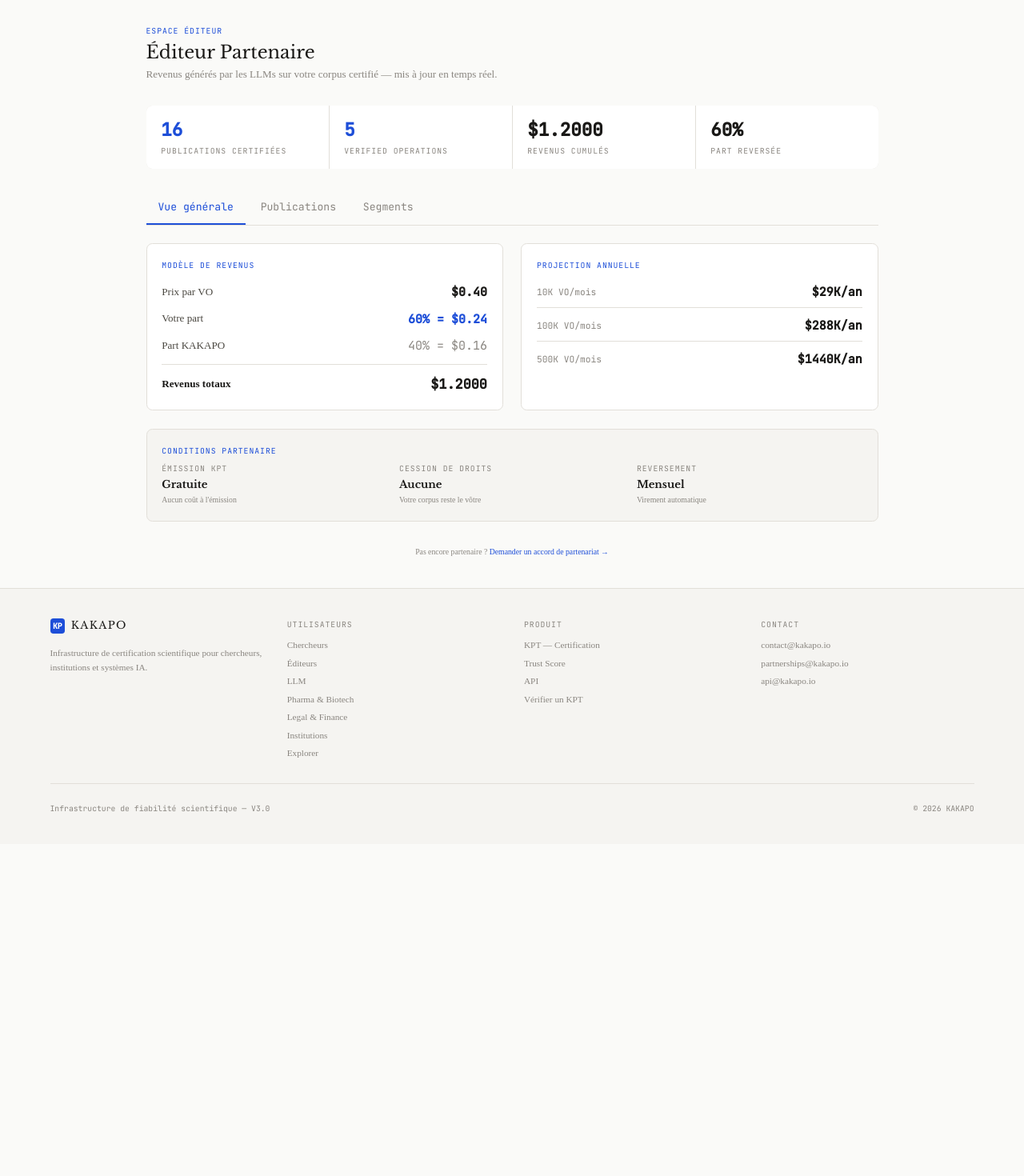
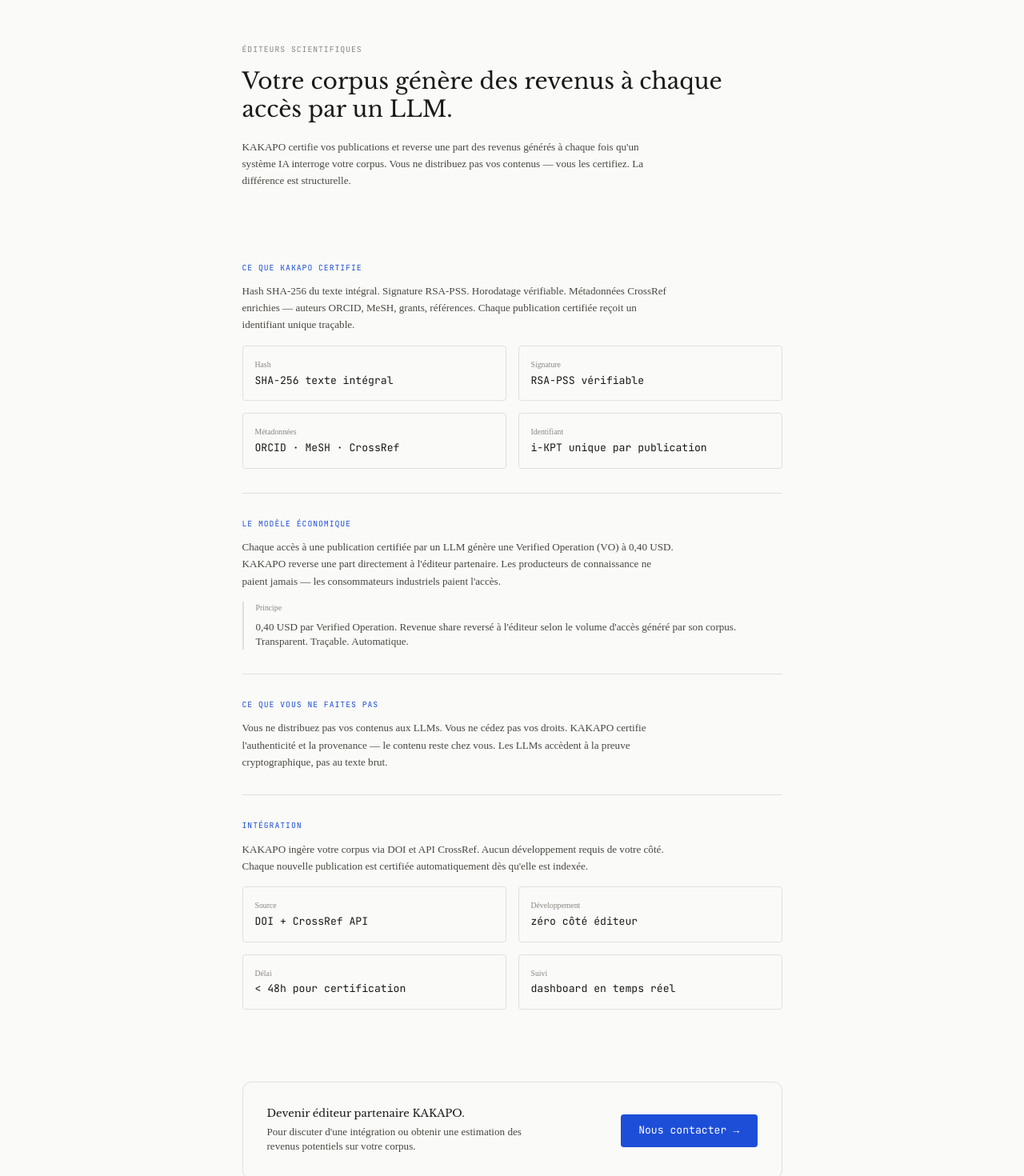
Before and after one commit to kkpo-adil/kakapo-front, a Next.js app: page /publisher in a window 1280 px wide. Shown: the part 60-1530 px from the top of the page at 80% size. Before the commit the page ends 1115 px from the top, so only its background shows below. Built offline with nearby package versions, Linux system fonts and the light colour scheme.

Commit message:
refactor: publisher page - sobre, sans faux chiffres, niveau Jean

```diff
--- a/src/app/publisher/page.tsx
+++ b/src/app/publisher/page.tsx
@@ -1,199 +1,131 @@
-"use client";
-
-import { useState } from "react";
 import Link from "next/link";
 
-interface PublicationBreakdown {
-  id: string;
-  title: string;
-  doi: string | null;
-  kpt_id: string | null;
-  trust_score: number | null;
-  vo_generated: number;
-  earnings_usd: number;
-  by_segment: {
-    llm: number;
-    pharma: number;
-    legal: number;
-    other: number;
-  };
-}
+export default function PublisherPage() {
+  return (
+    <div className="max-w-3xl mx-auto px-6 py-16">
 
-interface PublisherStats {
-  publisher: string;
-  revenue_share_pct: number;
-  total_publications: number;
-  total_vo: number;
-  total_earnings_usd: number;
-  breakdown: PublicationBreakdown[];
-}
-
-
-const MOCK_STATS: PublisherStats = {
-  publisher: "Éditeur Partenaire",
-  revenue_share_pct: 60,
-  total_publications: 16,
-  total_vo: 5,
-  total_earnings_usd: 1.20,
-  breakdown: [],
-};
-
-export default function PublisherDashboard() {
-  const [stats] = useState<PublisherStats>(MOCK_STATS);
-  const [activeTab, setActiveTab] = useState<"overview" | "publications" | "segments">("overview");
-
-  return (
-    <div className="max-w-5xl mx-auto px-6 py-10">
-      <div className="mb-8">
-        <p className="text-2xs font-mono text-accent uppercase tracking-widest mb-1">Espace éditeur</p>
-        <h1 className="text-2xl font-display text-text-primary mb-1">{stats.publisher}</h1>
-        <p className="text-sm text-text-muted">Revenus générés par les LLMs sur votre corpus certifié — mis à jour en temps réel.</p>
+      <div className="mb-16">
+        <p className="text-2xs font-mono text-text-muted uppercase tracking-widest mb-4">
+          Éditeurs scientifiques
+        </p>
+        <h1 className="text-3xl font-display text-text-primary leading-tight mb-5 max-w-2xl">
+          Votre corpus génère des revenus à chaque accès par un LLM.
+        </h1>
+        <p className="text-sm text-text-secondary leading-relaxed max-w-xl">
+          KAKAPO certifie vos publications et reverse une part des revenus
+          générés à chaque fois qu'un système IA interroge votre corpus.
+          Vous ne distribuez pas vos contenus — vous les certifiez.
+          La différence est structurelle.
+        </p>
       </div>
 
-      <div className="grid grid-cols-2 md:grid-cols-4 gap-px bg-border rounded-lg overflow-hidden mb-8">
+      <div className="divide-y divide-border mb-16">
+
+        <div className="py-8">
+          <p className="text-2xs font-mono text-accent uppercase tracking-widest mb-3">
+            Ce que KAKAPO certifie
+          </p>
+          <p className="text-sm text-text-secondary leading-relaxed max-w-xl mb-4">
+            Hash SHA-256 du texte intégral. Signature RSA-PSS. Horodatage vérifiable.
+            Métadonnées CrossRef enrichies — auteurs ORCID, MeSH, grants, références.
+            Chaque publication certifiée reçoit un identifiant unique traçable.
+          </p>
+          <div className="grid grid-cols-2 gap-4">
             {[
-          { label: "Publications certifiées", value: stats.total_publications.toString(), color: "text-accent" },
-          { label: "Verified Operations", value: stats.total_vo.toString(), color: "text-accent" },
-          { label: "Revenus cumulés", value: `$${stats.total_earnings_usd.toFixed(4)}`, color: "text-text-primary" },
-          { label: "Part reversée", value: `${stats.revenue_share_pct}%`, color: "text-text-primary" },
-        ].map(({ label, value, color }) => (
-          <div key={label} className="bg-surface-2 px-5 py-4">
-            <p className={`text-2xl font-mono font-bold tabular-nums ${color}`}>{value}</p>
-            <p className="text-2xs font-mono text-text-muted uppercase tracking-widest mt-1">{label}</p>
-          </div>
-        ))}
-      </div>
-
-      <div className="flex gap-1 border-b border-border mb-6">
-        {[
-          { key: "overview", label: "Vue générale" },
-          { key: "publications", label: "Publications" },
-          { key: "segments", label: "Segments" },
-        ].map(tab => (
-          <button key={tab.key} onClick={() => setActiveTab(tab.key as typeof activeTab)}
-            className={`text-sm font-mono px-4 py-2.5 border-b-2 transition-colors cursor-pointer bg-transparent ${
-              activeTab === tab.key ? "border-accent text-accent" : "border-transparent text-text-muted hover:text-text-primary"
-            }`}>
-            {tab.label}
-          </button>
-        ))}
-      </div>
-
-      {activeTab === "overview" && (
-        <div className="space-y-6">
-          <div className="grid grid-cols-1 md:grid-cols-2 gap-6">
-            <div className="border border-border rounded-lg p-5 bg-surface-2">
-              <p className="text-2xs font-mono text-accent uppercase tracking-widest mb-4">Modèle de revenus</p>
-              <div className="space-y-3">
-                <div className="flex justify-between items-center">
-                  <span className="text-sm text-text-secondary">Prix par VO</span>
-                  <span className="font-mono font-bold text-text-primary">$0.40</span>
-                </div>
-                <div className="flex justify-between items-center">
-                  <span className="text-sm text-text-secondary">Votre part</span>
-                  <span className="font-mono font-bold text-accent">60% = $0.24</span>
-                </div>
-                <div className="flex justify-between items-center">
-                  <span className="text-sm text-text-secondary">Part KAKAPO</span>
-                  <span className="font-mono text-text-muted">40% = $0.16</span>
-                </div>
-                <div className="border-t border-border pt-3 flex justify-between items-center">
-                  <span className="text-sm font-semibold text-text-primary">Revenus totaux</span>
-                  <span className="font-mono font-bold text-text-primary text-lg">${stats.total_earnings_usd.toFixed(4)}</span>
-                </div>
-              </div>
-            </div>
-
-            <div className="border border-border rounded-lg p-5 bg-surface-2">
-              <p className="text-2xs font-mono text-accent uppercase tracking-widest mb-4">Projection annuelle</p>
-              <div className="space-y-3">
-                {[
-                  { label: "10K VO/mois", value: 10000 * 12 * 0.24 },
-                  { label: "100K VO/mois", value: 100000 * 12 * 0.24 },
-                  { label: "500K VO/mois", value: 500000 * 12 * 0.24 },
-                ].map(p => (
-                  <div key={p.label} className="flex justify-between items-center border-b border-border pb-2 last:border-0 last:pb-0">
-                    <span className="text-xs font-mono text-text-muted">{p.label}</span>
-                    <span className="font-mono font-bold text-text-primary">${(p.value / 1000).toFixed(0)}K/an</span>
+              { label: "Hash", value: "SHA-256 texte intégral" },
+              { label: "Signature", value: "RSA-PSS vérifiable" },
+              { label: "Métadonnées", value: "ORCID · MeSH · CrossRef" },
+              { label: "Identifiant", value: "i-KPT unique par publication" },
+            ].map(({ label, value }) => (
+              <div key={label} className="border border-border rounded p-4">
+                <p className="text-2xs text-text-muted mb-1">{label}</p>
+                <p className="text-sm text-text-primary font-mono">{value}</p>
               </div>
             ))}
           </div>
         </div>
+
+        <div className="py-8">
+          <p className="text-2xs font-mono text-accent uppercase tracking-widest mb-3">
+            Le modèle économique
+          </p>
+          <p className="text-sm text-text-secondary leading-relaxed max-w-xl mb-4">
+            Chaque accès à une publication certifiée par un LLM génère
+            une Verified Operation (VO) à 0,40 USD.
+            KAKAPO reverse une part directement à l'éditeur partenaire.
+            Les producteurs de connaissance ne paient jamais —
+            les consommateurs industriels paient l'accès.
+          </p>
+          <div className="border-l-2 border-border pl-4">
+            <p className="text-2xs text-text-muted mb-2">Principe</p>
+            <p className="text-sm text-text-secondary">
+              0,40 USD par Verified Operation.
+              Revenue share reversé à l'éditeur selon le volume d'accès
+              généré par son corpus.
+              Transparent. Traçable. Automatique.
+            </p>
+          </div>
         </div>
 
-          <div className="border border-border rounded-lg p-5 bg-surface-3">
-            <p className="text-2xs font-mono text-accent uppercase tracking-widest mb-2">Conditions partenaire</p>
-            <div className="grid grid-cols-3 gap-4">
+        <div className="py-8">
+          <p className="text-2xs font-mono text-accent uppercase tracking-widest mb-3">
+            Ce que vous ne faites pas
+          </p>
+          <p className="text-sm text-text-secondary leading-relaxed max-w-xl">
+            Vous ne distribuez pas vos contenus aux LLMs.
+            Vous ne cédez pas vos droits.
+            KAKAPO certifie l'authenticité et la provenance —
+            le contenu reste chez vous.
+            Les LLMs accèdent à la preuve cryptographique,
+            pas au texte brut.
+          </p>
+        </div>
+
+        <div className="py-8">
+          <p className="text-2xs font-mono text-accent uppercase tracking-widest mb-3">
+            Intégration
+          </p>
+          <p className="text-sm text-text-secondary leading-relaxed max-w-xl mb-4">
+            KAKAPO ingère votre corpus via DOI et API CrossRef.
+            Aucun développement requis de votre côté.
+            Chaque nouvelle publication est certifiée automatiquement
+            dès qu'elle est indexée.
+          </p>
+          <div className="grid grid-cols-2 gap-4">
             {[
-                { label: "Émission KPT", value: "Gratuite", desc: "Aucun coût à l'émission" },
-                { label: "Cession de droits", value: "Aucune", desc: "Votre corpus reste le vôtre" },
-                { label: "Reversement", value: "Mensuel", desc: "Virement automatique" },
-              ].map(c => (
-                <div key={c.label}>
-                  <p className="text-2xs font-mono text-text-muted uppercase tracking-widest mb-1">{c.label}</p>
-                  <p className="text-sm font-display text-text-primary font-semibold">{c.value}</p>
-                  <p className="text-2xs text-text-muted mt-0.5">{c.desc}</p>
+              { label: "Source", value: "DOI + CrossRef API" },
+              { label: "Développement", value: "zéro côté éditeur" },
+              { label: "Délai", value: "< 48h pour certification" },
+              { label: "Suivi", value: "dashboard en temps réel" },
+            ].map(({ label, value }) => (
+              <div key={label} className="border border-border rounded p-4">
+                <p className="text-2xs text-text-muted mb-1">{label}</p>
+                <p className="text-sm text-text-primary font-mono">{value}</p>
               </div>
             ))}
           </div>
         </div>
+
       </div>
-      )}
 
-      {activeTab === "publications" && (
+      <div className="border border-border rounded-xl p-8">
+        <div className="flex items-center justify-between flex-wrap gap-6">
           <div>
-          <p className="text-xs text-text-muted mb-4">{stats.total_publications} publications certifiées dans votre catalogue.</p>
-          <div className="border border-border rounded-lg overflow-hidden">
-            <div className="grid grid-cols-4 gap-4 px-4 py-2 bg-surface-3 text-2xs font-mono text-text-muted uppercase tracking-widest">
-              <span className="col-span-2">Publication</span>
-              <span className="text-right">VO</span>
-              <span className="text-right">Revenus</span>
+            <p className="text-sm font-display text-text-primary mb-1">
+              Devenir éditeur partenaire KAKAPO.
+            </p>
+            <p className="text-sm text-text-secondary max-w-sm">
+              Pour discuter d'une intégration ou obtenir une estimation
+              des revenus potentiels sur votre corpus.
+            </p>
           </div>
-            <div className="divide-y divide-border">
-              {Array.from({ length: 5 }).map((_, i) => (
-                <div key={i} className="grid grid-cols-4 gap-4 px-4 py-3 items-center hover:bg-surface-3 transition-colors">
-                  <div className="col-span-2">
-                    <p className="text-xs text-text-primary truncate">Publication #{i + 1}</p>
-                    <p className="text-2xs font-mono text-text-muted">KPT-11111111000{i + 1}-v1</p>
-                  </div>
-                  <p className="text-xs font-mono text-text-secondary text-right">0 VO</p>
-                  <p className="text-xs font-mono font-bold text-text-primary text-right">$0.0000</p>
-                </div>
-              ))}
+          <a href="mailto:partnerships@kakapo.io?subject=Partenariat éditeur KAKAPO"
+            className="inline-flex items-center gap-2 bg-accent hover:bg-accent-hover text-white text-sm font-mono px-6 py-3 rounded transition-colors no-underline flex-shrink-0">
+            Nous contacter →
+          </a>
         </div>
       </div>
-        </div>
-      )}
 
-      {activeTab === "segments" && (
-        <div className="grid grid-cols-2 md:grid-cols-4 gap-4">
-          {[
-            { label: "LLM", icon: "⚡", desc: "Modèles de langage", vo: 3, revenue: 0.72 },
-            { label: "Pharma", icon: "🔬", desc: "Biotech & Pharma", vo: 1, revenue: 0.24 },
-            { label: "Legal", icon: "⚖️", desc: "Cabinets juridiques", vo: 1, revenue: 0.24 },
-            { label: "Institutions", icon: "🎓", desc: "Universités & Labs", vo: 0, revenue: 0.00 },
-          ].map(s => (
-            <div key={s.label} className="border border-border rounded-lg p-4 bg-surface-2">
-              <div className="flex items-center gap-2 mb-3">
-                <span className="text-lg">{s.icon}</span>
-                <span className="text-sm font-display text-text-primary">{s.label}</span>
-              </div>
-              <p className="text-2xs text-text-muted mb-3">{s.desc}</p>
-              <p className="text-xl font-mono font-bold text-accent">${s.revenue.toFixed(4)}</p>
-              <p className="text-2xs font-mono text-text-muted">{s.vo} VO</p>
-            </div>
-          ))}
-        </div>
-      )}
-
-      <div className="mt-8 text-center">
-        <p className="text-2xs text-text-muted">
-          Pas encore partenaire ?{" "}
-          <Link href="/publisher/contact" className="text-accent hover:text-accent-hover no-underline">
-            Demander un accord de partenariat →
-          </Link>
-        </p>
-      </div>
     </div>
   );
 }
```
Lines whose indentation alone changed are shown as unchanged.
